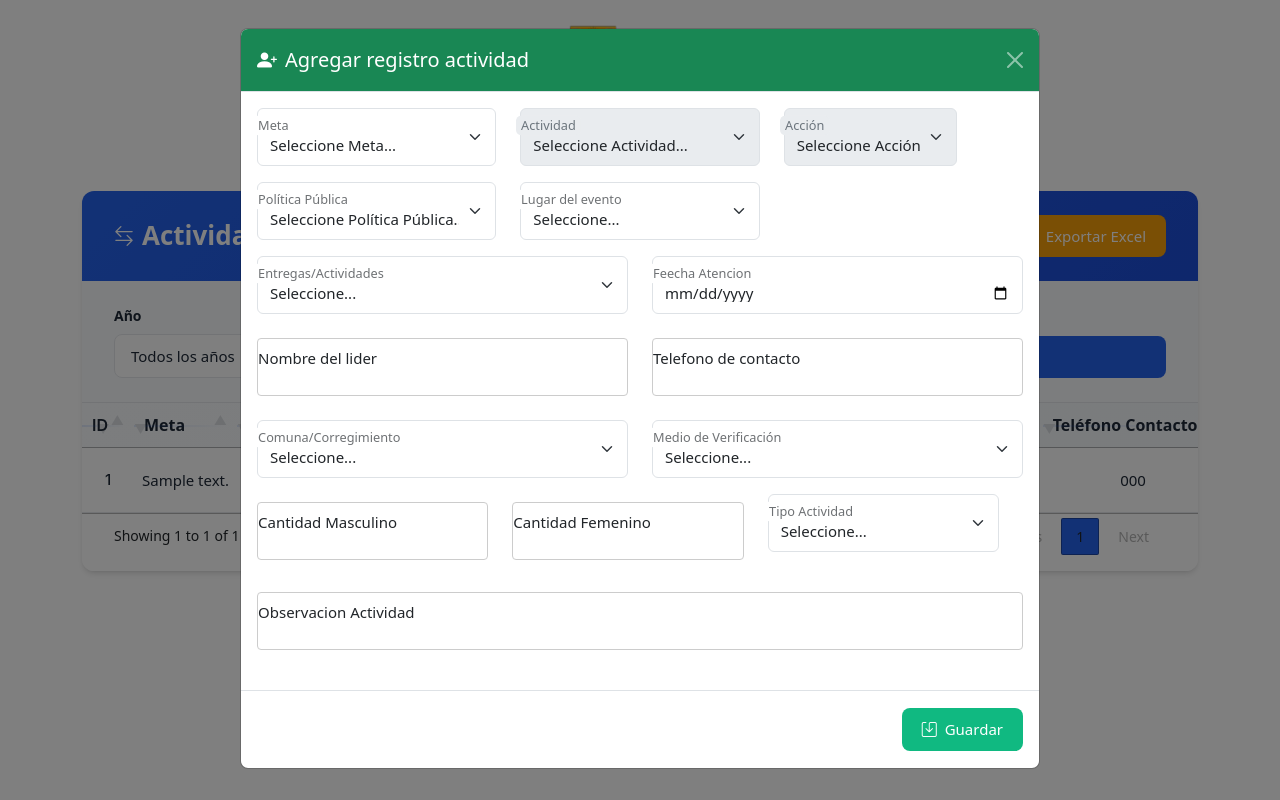
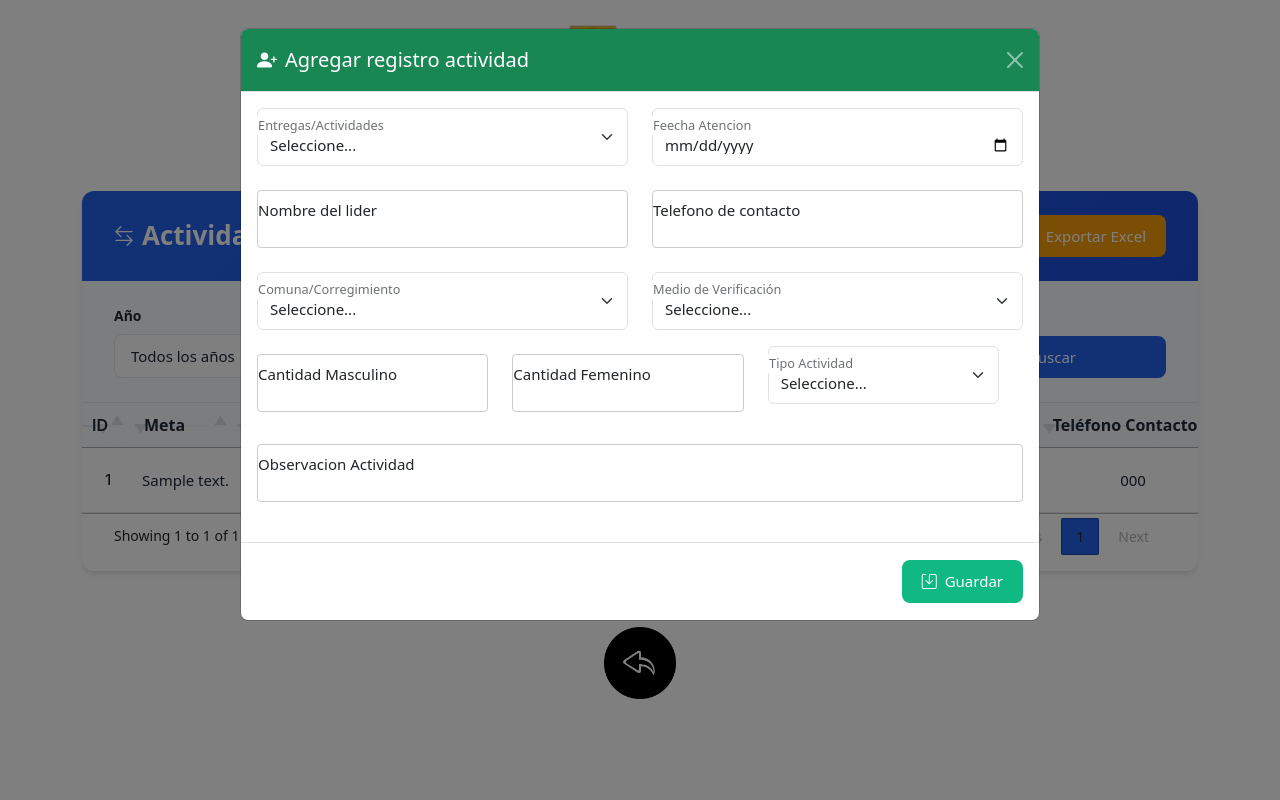
Before and after one commit to david-fugs/sdsyp, a PHP site: page /code/contratista/form.php in a window 1280 px wide, after a click on "Agregar un registro actividad". Run offline with PHP 8.4, Linux system fonts and the light colour scheme; tables that the repository leaves empty or names only in its code hold one stand-in row (values such as "Sample post"); some libraries are stand-ins or nearby versions.

Commit message:
caambios

```diff
--- a/code/contratista/form.php
+++ b/code/contratista/form.php
@@ -1,5 +1,6 @@
 <?php
 session_start();
+
 ?>
 <!DOCTYPE html>
 <html lang="es">
@@ -225,6 +226,7 @@ function deleteMember($id_movimiento)
                     <form id="exportExcelForm" action="exportActividadesExcel.php" method="get" style="display:inline;">
                         <input type="hidden" name="filtro_anio" id="export_filtro_anio">
                         <input type="hidden" name="filtro_mes" id="export_filtro_mes">
+                        <input type="hidden" name="filtro_funcionario" id="export_filtro_funcionario">
                         <button type="submit" class="btn-modern btn-warning">
                             <i class="bi bi-file-earmark-excel"></i>
                             Exportar Excel
@@ -240,11 +242,13 @@ function deleteMember($id_movimiento)
                 function syncExportFilters() {
                     document.getElementById('export_filtro_anio').value = document.getElementById('filtro_anio').value;
                     document.getElementById('export_filtro_mes').value = document.getElementById('filtro_mes').value;
+                    document.getElementById('export_filtro_funcionario').value = document.getElementById('filtro_funcionario').value;
                 }
                 // Actualizar al cargar y cuando cambian los filtros
                 syncExportFilters();
                 document.getElementById('filtro_anio').addEventListener('change', syncExportFilters);
                 document.getElementById('filtro_mes').addEventListener('change', syncExportFilters);
+                document.getElementById('filtro_funcionario').addEventListener('change', syncExportFilters);
             });
             </script>
             <div class="modern-filters">
@@ -281,6 +285,22 @@ function deleteMember($id_movimiento)
                         </select>
                     </div>
                     <div class="filter-group">
+                        <label for="filtro_funcionario">Funcionario Responsable</label>
+                        <select id="filtro_funcionario" name="filtro_funcionario" class="modern-select">
+                            <option value="">Todos</option>
+                            <?php
+                            $query_funcionarios = "SELECT id, nombre FROM usuarios WHERE tipo_usuario = 3 ORDER BY nombre ASC";
+                            $result_funcionarios = mysqli_query($mysqli, $query_funcionarios);
+                            if ($result_funcionarios) {
+                                while ($funcionario = mysqli_fetch_assoc($result_funcionarios)) {
+                                    $selected = (isset($_GET['filtro_funcionario']) && $_GET['filtro_funcionario'] == $funcionario['id']) ? 'selected' : '';
+                                    echo "<option value='" . $funcionario['id'] . "' $selected>" . htmlspecialchars($funcionario['nombre']) . "</option>";
+                                }
+                            }
+                            ?>
+                        </select>
+                    </div>
+                    <div class="filter-group">
                         <button type="submit" class="btn-modern btn-primary">
                             <i class="bi bi-search"></i>
                             Buscar
@@ -309,6 +329,7 @@ function deleteMember($id_movimiento)
                             <th>Cant. Femenino</th>
                             <th>Tipo Actividad</th>
                             <th>Observación Actividad</th>
+                            <th>Funcionario Responsable</th>
                             <th class="col-actions">Acciones</th>
                         </tr>
                     </thead>
@@ -333,47 +354,6 @@ function deleteMember($id_movimiento)
 
                     <div class="modal-body">
                         <!-- Fila 2: Meta, Actividad, Acción -->
-                        <div class="row">
-                            <div class="col-md-4 mb-3 form-floating">
-                                <select class="form-select" id="meta" name="id_meta" required>
-                                    <option value="" selected>Seleccione Meta...</option>
-                                    <?php foreach ($result_metas as $meta) { ?>
-                                        <option value="<?= $meta['id_meta']; ?>"><?= $meta['descripcion_meta']; ?></option>
-                                    <?php } ?>
-                                </select>
-                                <label for="meta">Meta</label>
-                            </div>
-                            <div class="col-md-4 mb-3 form-floating">
-                                <select class="form-select" id="actividad" name="id_actividad" required disabled>
-                                    <option value="" selected>Seleccione Actividad...</option>
-                                </select>
-                                <label for="actividad">Actividad</label>
-                            </div>
-                            <div class="col-md-3 mb-3 form-floating">
-                                <select class="form-select" id="accion" name="id_accion" required disabled>
-                                    <option value="" selected>Seleccione Acción...</option>
-                                </select>
-                                <label for="accion">Acción</label>
-                            </div>
-                        </div>
-                        <div class="row">
-                            <div class="col-md-4 mb-3 form-floating">
-                                <select class="form-select" id="politica-publica" name="politica_publica" required>
-                                    <option value="" selected>Seleccione Política Pública...</option>
-                                </select>
-                                <label for="politica-publica">Política Pública</label>
-                            </div>
-                            <div class="col-md-4 mb-3 form-floating">
-                                <select class="form-select" id="grupo_actividad" name="id_centro_vida">
-                                    <option value="" selected>Seleccione...</option>
-                                    <?php foreach ($result_grupos as $grupo) { ?>
-                                        <option value="<?= $grupo['id_grupo']; ?>" data-limite="<?= $grupo['limite_personas']; ?>"><?= $grupo['descripcion_grupo']; ?></option>
-                                    <?php } ?>
-                                </select>
-                                <label class="" for="grupo">Lugar del evento</label>
-                            </div>
-
-                        </div>
 
                         <!-- Fila 5: Observación -->
                         <div class="row">
--- a/code/contratista/getActivitiesForm.php
+++ b/code/contratista/getActivitiesForm.php
@@ -9,6 +9,7 @@ if ($tipo_usuario != 1 && $id_grupo_session && $tipo_usuario != 2) {
 // Consulta SQL para obtener los datos
 $filtro_anio = isset($_GET['filtro_anio']) ? intval($_GET['filtro_anio']) : '';
 $filtro_mes = isset($_GET['filtro_mes']) ? intval($_GET['filtro_mes']) : '';
+$filtro_funcionario = isset($_GET['filtro_funcionario']) ? intval($_GET['filtro_funcionario']) : '';
 $where = '';
 if ($filtro_anio) {
     $where .= " AND YEAR(ra.fecha_atencion) = $filtro_anio ";
@@ -16,12 +17,15 @@ if ($filtro_anio) {
 if ($filtro_mes) {
     $where .= " AND MONTH(ra.fecha_atencion) = $filtro_mes ";
 }
+if ($filtro_funcionario) {
+    $where .= " AND ra.id_usuario = $filtro_funcionario ";
+}
 
 $query = "SELECT ra.id_registro, ra.id_meta, ra.id_actividad, ra.id_accion, ra.politica_publica, ra.id_centro_vida,
        ra.fecha_atencion, ra.nombre_lider, ra.telefono_contacto, ra.id_comuna, ra.medio_verificacion,
        ra.cantidad_masculino, ra.cantidad_femenino, ra.tipo_actividad, ra.observacion_actividad,
        m.descripcion_meta, a.descripcion_actividad, ac.descripcion_accion, pp.descripcion_politica,
-       g.descripcion_grupo AS centro_vida, c.nombre_com AS nombre_comuna
+       g.descripcion_grupo AS centro_vida, c.nombre_com AS nombre_comuna, u.nombre AS funcionario_responsable
 FROM registro_actividades AS ra
 LEFT JOIN metas m ON ra.id_meta = m.id_meta
 LEFT JOIN actividades a ON ra.id_actividad = a.id_actividad
@@ -29,6 +33,7 @@ LEFT JOIN acciones ac ON ra.id_accion = ac.id_accion
 LEFT JOIN politicas_publicas pp ON ra.politica_publica = pp.id_politica
 LEFT JOIN grupos g ON ra.id_centro_vida = g.id_grupo
 LEFT JOIN comunas c ON ra.id_comuna = c.id_com
+LEFT JOIN usuarios u ON ra.id_usuario = u.id
 WHERE 1 $where
 ORDER BY ra.fecha_atencion DESC
 ";
@@ -54,6 +59,7 @@ if ($result->num_rows > 0) {
         echo "<td>" . ($row['cantidad_femenino'] ?? '0') . "</td>";
         echo "<td title='" . htmlspecialchars($row['tipo_actividad'] ?? 'N/A') . "'>" . ($row['tipo_actividad'] ?? 'N/A') . "</td>";
         echo "<td title='" . htmlspecialchars($row['observacion_actividad'] ?? '') . "'>" . ($row['observacion_actividad'] ?? '') . "</td>";
+        echo "<td title='" . htmlspecialchars($row['funcionario_responsable'] ?? 'N/A') . "'>" . ($row['funcionario_responsable'] ?? 'N/A') . "</td>";
         // Botones de acción modernos
         echo '<td class="col-actions">
                 <div class="action-buttons">
```
Also changed, not shown: access.php (+14 -0 lines), code/contratista/addRegistro.php (+5 -2 lines), code/contratista/exportActividadesExcel.php (+11 -3 lines), 1 other file.
